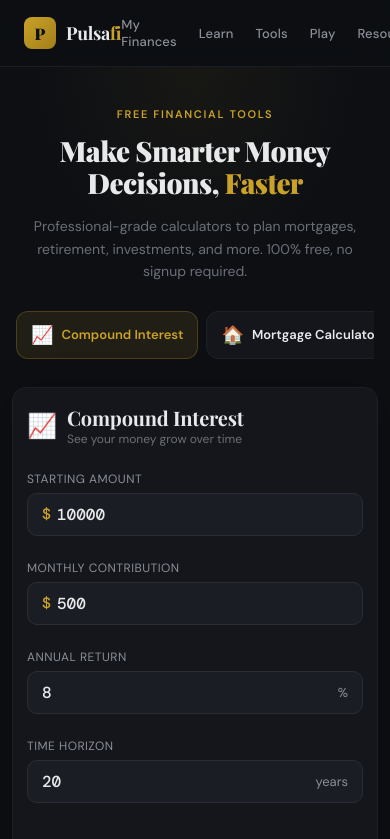
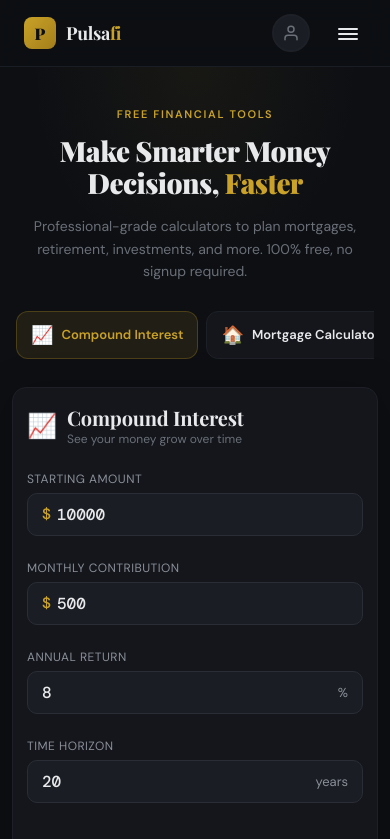
Before and after one commit to zackatlas/pulsafi, a Next.js app: page / in a window 390 px wide. Shown: the top 839 px of the page. Built offline with nearby package versions, Linux system fonts and the light colour scheme.

Commit message:
Update Header.js

```diff
--- a/app/components/Header.js
+++ b/app/components/Header.js
@@ -8,6 +8,7 @@ export default function Header() {
   const [editing, setEditing] = useState(false);
   const [profile, setProfile] = useState({ name: "", initials: "" });
   const [nameInput, setNameInput] = useState("");
+  const [mobileMenuOpen, setMobileMenuOpen] = useState(false);
   const dropdownRef = useRef(null);
 
   const navItems = [
@@ -72,6 +73,7 @@ export default function Header() {
     }
   };
 
+  // Close dropdown and mobile menu on outside click
   useEffect(() => {
     function handleClick(e) {
       if (dropdownRef.current && !dropdownRef.current.contains(e.target)) {
@@ -82,6 +84,25 @@ export default function Header() {
     document.addEventListener("mousedown", handleClick);
     return () => document.removeEventListener("mousedown", handleClick);
   }, []);
+
+  // Close mobile menu on resize to desktop
+  useEffect(() => {
+    const handleResize = () => {
+      if (window.innerWidth > 768) setMobileMenuOpen(false);
+    };
+    window.addEventListener("resize", handleResize);
+    return () => window.removeEventListener("resize", handleResize);
+  }, []);
+
+  // Prevent body scroll when mobile menu is open
+  useEffect(() => {
+    if (mobileMenuOpen) {
+      document.body.style.overflow = "hidden";
+    } else {
+      document.body.style.overflow = "";
+    }
+    return () => { document.body.style.overflow = ""; };
+  }, [mobileMenuOpen]);
 
   const hasProfile = !!profile.name;
   const avatarBg = hasProfile
@@ -118,6 +139,7 @@ export default function Header() {
   };
 
   return (
+    <>
       <header style={{
         borderBottom: "1px solid var(--border)", padding: "14px 24px",
         display: "flex", justifyContent: "space-between", alignItems: "center",
@@ -138,8 +160,8 @@ export default function Header() {
         </a>
 
         <div style={{ display: "flex", alignItems: "center", gap: 20 }}>
-        {/* Desktop Nav */}
-        <nav style={{ display: "flex", gap: 22, alignItems: "center" }}>
+          {/* Desktop Nav — hidden on mobile via CSS */}
+          <nav className="pulsafi-desktop-nav" style={{ display: "flex", gap: 22, alignItems: "center" }}>
             {navItems.map(item => (
               <a key={item.label} href={item.href} style={{ color: "var(--text-secondary)", textDecoration: "none", fontSize: 13, fontWeight: 500, letterSpacing: "0.01em", transition: "color 0.2s" }}
                 onMouseOver={e => e.target.style.color = "var(--accent)"}
@@ -169,7 +191,6 @@ export default function Header() {
                   <circle cx="12" cy="7" r="4" />
                 </svg>
               )}
-            {/* Streak badge */}
               {stats.streak > 0 && hasProfile && (
                 <div style={{
                   position: "absolute", top: -4, right: -4,
@@ -183,12 +204,13 @@ export default function Header() {
 
             {/* ═══ PROFILE DROPDOWN ═══ */}
             {profileOpen && (
-            <div style={{
+              <div className="pulsafi-profile-dropdown" style={{
                 position: "absolute", top: "calc(100% + 10px)", right: 0, width: 300,
                 background: "var(--bg-card)", border: "1px solid var(--border-card)",
                 borderRadius: 16, overflow: "hidden",
                 boxShadow: theme === "dark" ? "0 16px 48px rgba(0,0,0,0.6)" : "0 16px 48px rgba(0,0,0,0.14)",
                 zIndex: 200, animation: "profileSlide 0.15s ease-out",
+                maxHeight: "calc(100vh - 80px)", overflowY: "auto",
               }}>
 
                 {/* ─── Profile Card ─── */}
@@ -296,7 +318,6 @@ export default function Header() {
                     Settings
                   </div>
 
-                {/* Theme Toggle */}
                   <button onClick={toggleTheme} style={{
                     width: "100%", display: "flex", alignItems: "center", justifyContent: "space-between",
                     padding: "10px 16px", background: "transparent", border: "none", cursor: "pointer",
@@ -338,14 +359,118 @@ export default function Header() {
               </div>
             )}
           </div>
+
+          {/* ═══ HAMBURGER BUTTON — visible on mobile only ═══ */}
+          <button
+            className="pulsafi-hamburger"
+            onClick={() => setMobileMenuOpen(!mobileMenuOpen)}
+            aria-label="Toggle menu"
+            style={{
+              display: "none", /* shown via media query */
+              background: "none", border: "none", cursor: "pointer",
+              padding: 6, color: "var(--text-primary)",
+              position: "relative", width: 36, height: 36,
+              alignItems: "center", justifyContent: "center",
+            }}
+          >
+            <div style={{
+              width: 20, height: 2, background: "var(--text-primary)", borderRadius: 1,
+              transition: "all 0.3s ease",
+              transform: mobileMenuOpen ? "rotate(45deg) translate(1px, 1px)" : "none",
+              position: "absolute",
+              top: mobileMenuOpen ? "50%" : "calc(50% - 5px)",
+            }} />
+            <div style={{
+              width: 20, height: 2, background: "var(--text-primary)", borderRadius: 1,
+              transition: "all 0.2s ease",
+              opacity: mobileMenuOpen ? 0 : 1,
+              position: "absolute", top: "50%",
+            }} />
+            <div style={{
+              width: 20, height: 2, background: "var(--text-primary)", borderRadius: 1,
+              transition: "all 0.3s ease",
+              transform: mobileMenuOpen ? "rotate(-45deg) translate(1px, -1px)" : "none",
+              position: "absolute",
+              top: mobileMenuOpen ? "50%" : "calc(50% + 5px)",
+            }} />
+          </button>
         </div>
+      </header>
+
+      {/* ═══ MOBILE MENU OVERLAY ═══ */}
+      {mobileMenuOpen && (
+        <div
+          className="pulsafi-mobile-overlay"
+          onClick={() => setMobileMenuOpen(false)}
+          style={{
+            position: "fixed", top: 0, left: 0, right: 0, bottom: 0,
+            background: "rgba(0,0,0,0.5)", zIndex: 98,
+            animation: "fadeIn 0.2s ease-out",
+          }}
+        />
+      )}
+      <nav
+        className="pulsafi-mobile-menu"
+        style={{
+          position: "fixed", top: 61, right: 0, bottom: 0, width: "280px",
+          background: "var(--bg-card)", borderLeft: "1px solid var(--border)",
+          zIndex: 99, padding: "20px 0",
+          transform: mobileMenuOpen ? "translateX(0)" : "translateX(100%)",
+          transition: "transform 0.3s cubic-bezier(0.4, 0, 0.2, 1)",
+          overflowY: "auto",
+          display: "none", /* shown via media query */
+        }}
+      >
+        {navItems.map(item => (
+          <a
+            key={item.label} href={item.href}
+            onClick={() => setMobileMenuOpen(false)}
+            style={{
+              display: "block", padding: "14px 24px",
+              color: "var(--text-primary)", textDecoration: "none",
+              fontSize: 16, fontWeight: 500, fontFamily: "'DM Sans', sans-serif",
+              borderBottom: "1px solid var(--border)",
+              transition: "background 0.15s",
+            }}
+          >
+            {item.label}
+          </a>
+        ))}
+      </nav>
 
       <style jsx global>{`
         @keyframes profileSlide {
           from { opacity: 0; transform: translateY(-6px); }
           to { opacity: 1; transform: translateY(0); }
         }
+        @keyframes fadeIn {
+          from { opacity: 0; }
+          to { opacity: 1; }
+        }
+
+        /* ═══ MOBILE RESPONSIVE ═══ */
+        @media (max-width: 768px) {
+          .pulsafi-desktop-nav {
+            display: none !important;
+          }
+          .pulsafi-hamburger {
+            display: flex !important;
+          }
+          .pulsafi-mobile-menu {
+            display: block !important;
+          }
+          .pulsafi-profile-dropdown {
+            width: 280px !important;
+            right: -40px !important;
+          }
+        }
+        @media (max-width: 360px) {
+          .pulsafi-profile-dropdown {
+            width: 260px !important;
+            right: -50px !important;
+          }
+        }
       `}</style>
-    </header>
+    </>
   );
 }
```
Lines whose indentation alone changed are shown as unchanged.
